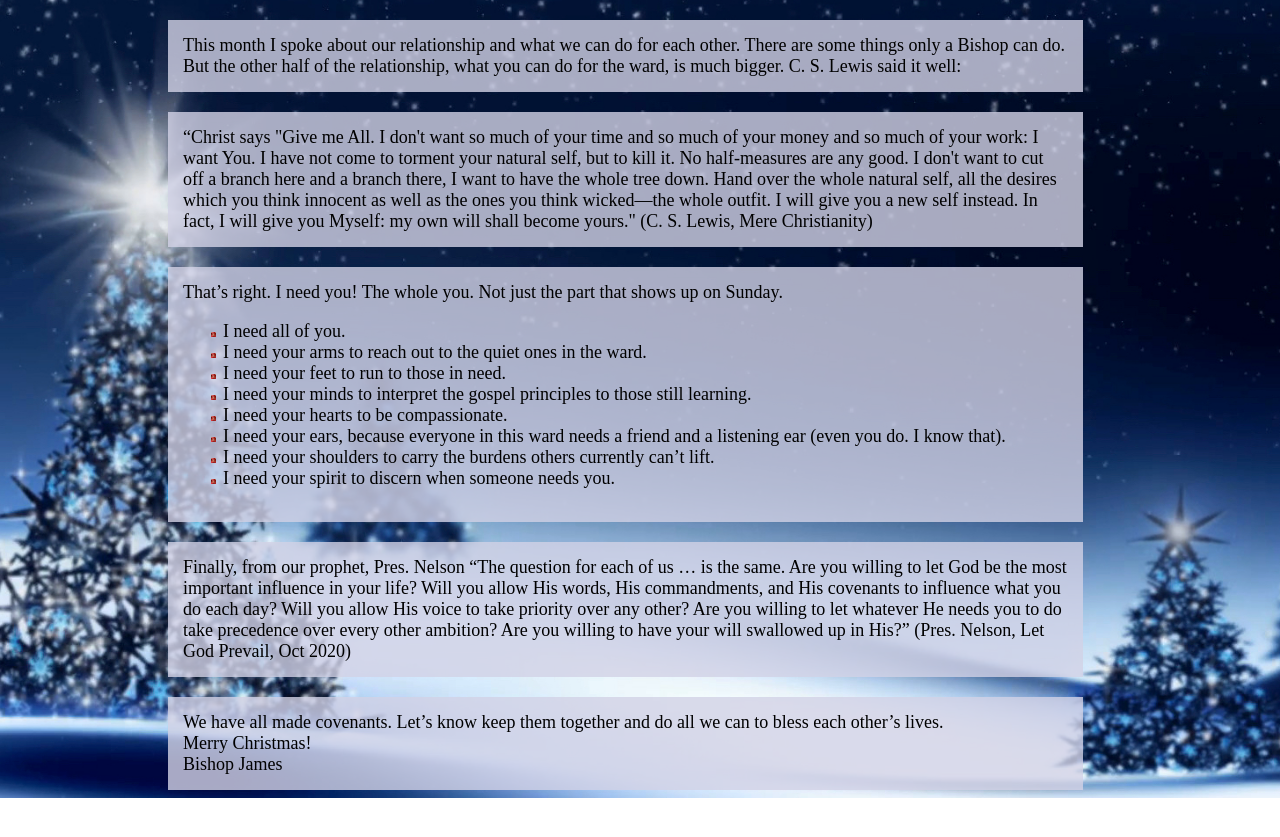
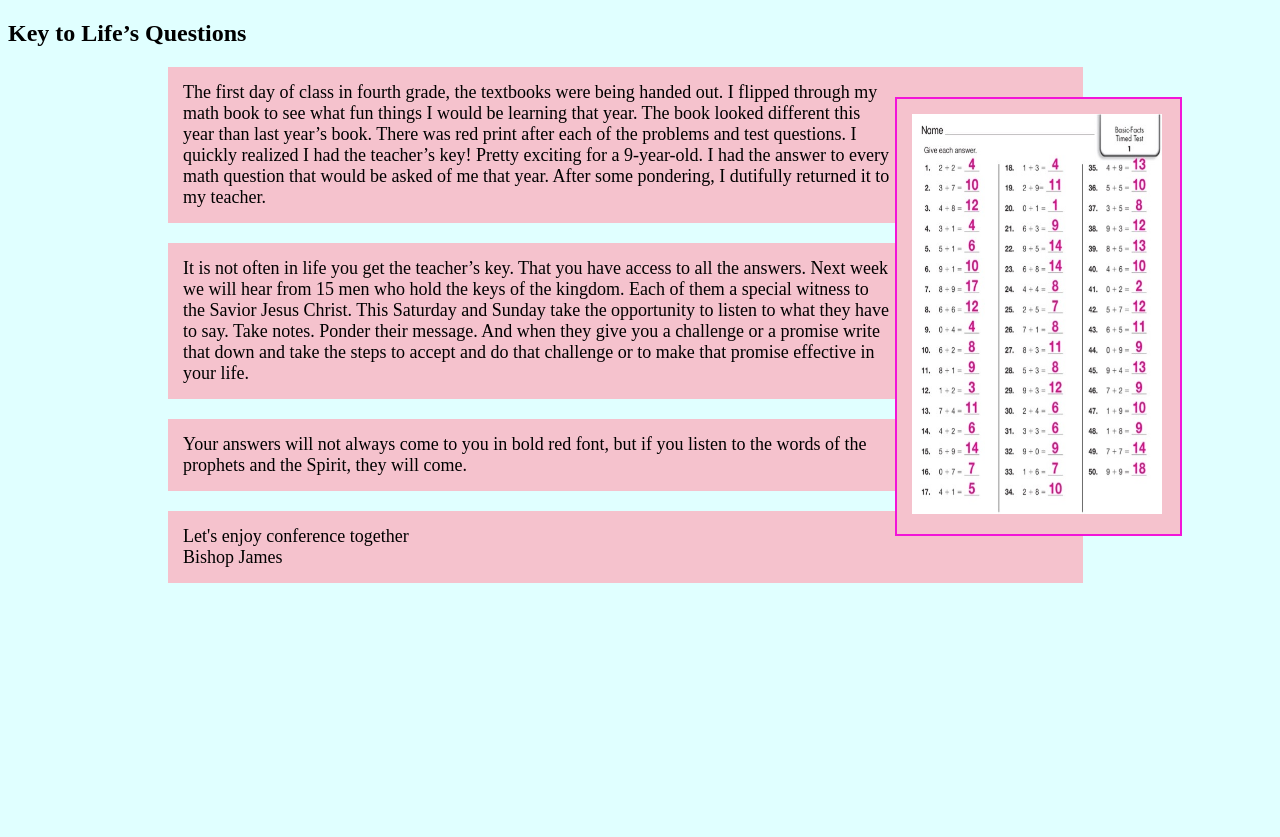
Before and after one commit to gtjames/gtjames.github.io, a Jekyll site: the page message.html, which Jekyll copies as it is, in a window 1280 px wide. Shown: the top 837 px of the page. Built offline with Jekyll 4.4.1, drawn with Linux system fonts in a browser that asks for light colours.

Commit message:
Bishop's Message

```diff
--- a/message.html
+++ b/message.html
@@ -5,7 +5,7 @@
     <title>Bishop's Message Dec 2020</title>
     <style>
         div {
-            background: rgba(210, 210, 230, 0.8);
+            background: #f5c2cd;
             padding: 15px;
             margin: 20px 100px 5px 160px;
             width: 70%;
@@ -15,8 +15,8 @@
 
         .bg {
             /* The image used */
-            background-image: url("images/Christmas-star.jpeg");
-
+            /*background-image: url("images/TeachersKey.jpg");*/
+            background-color: lightcyan;
             /* Full height */
             height: 100%;
 
@@ -25,51 +25,41 @@
             background-repeat: no-repeat;
             background-size: cover;
         }
-        ul {
-            list-style-image: url('images/dot.png');
+        .wrapingimage
+        {
+            width: 20%;
+            float: right;
+            margin: 30px 90px 3px 4px;
+            border: 2px solid #f215d8;
         }
     </style>
 
 </head>
 <body class="bg">
-    <div>
-        This month I spoke about our relationship and what we can do for each other.
-        There are some things only a Bishop can do. But the other half of the relationship,
-        what you can do for the ward, is much bigger. C. S. Lewis said it well:
+<h2>Key to Life’s Questions</h2>
+<div class="wrapingimage">
+    <img src="images/TeachersKey.jpg" width="250" height="400" alt="image">
 </div>
 <div>
-        “Christ says "Give me All. I don't want so much of your time and so much of your money and so much of your
-        work: I want You. I have not come to torment your natural self, but to kill it. No half-measures are any
-        good. I don't want to cut off a branch here and a branch there, I want to have the whole tree down.
-        Hand over the whole natural self, all the desires which you think innocent as well as the ones you
-        think wicked—the whole outfit. I will give you a new self instead. In fact, I will give you Myself:
-        my own will shall become yours." (C. S. Lewis, Mere Christianity)
+    The first day of class in fourth grade, the textbooks were being handed out. I flipped through my math book to
+    see what fun things I would be learning that year. The book looked different this year than last year’s book.
+    There was red print after each of the problems and test questions. I quickly realized I had the teacher’s key!
+    Pretty exciting for a 9-year-old. I had the answer to every math question that would be asked of me that year.
+    After some pondering, I dutifully returned it to my teacher.
 </div>
 <div>
-        That’s right. I need you! The whole you. Not just the part that shows up on Sunday.
-        <ul>
-            <li>I need all of you.</li>
-            <li>I need your arms to reach out to the quiet ones in the ward.</li>
-            <li>I need your feet to run to those in need.</li>
-            <li>I need your minds to interpret the gospel principles to those still learning.</li>
-            <li>I need your hearts to be compassionate.</li>
-            <li>I need your ears, because everyone in this ward needs a friend and a listening ear (even you do. I know that).</li>
-            <li>I need your shoulders to carry the burdens others currently can’t lift.</li>
-            <li>I need your spirit to discern when someone needs you.</li>
-        </ul>
+    It is not often in life you get the teacher’s key. That you have access to all the answers. Next week we will
+    hear from 15 men who hold the keys of the kingdom. Each of them a special witness to the Savior Jesus Christ.
+    This Saturday and Sunday take the opportunity to listen to what they have to say. Take notes. Ponder their message.
+    And when they give you a challenge or a promise write that down and take the steps to accept and do that
+    challenge or to make that promise effective in your life.
 </div>
 <div>
-        Finally, from our prophet, Pres. Nelson
-        “The question for each of us … is the same. Are you willing to let God be the most important influence in
-        your life? Will you allow His words, His commandments, and His covenants to influence what you do each day?
-        Will you allow His voice to take priority over any other? Are you willing to let whatever He needs you to do
-        take precedence over every other ambition? Are you willing to have your will swallowed up in His?”
-        (Pres. Nelson, Let God Prevail, Oct 2020)
+    Your answers will not always come to you in bold red font, but if you listen to the words of the prophets and
+    the Spirit, they will come.
 </div>
 <div>
-        We have all made covenants. Let’s know keep them together and do all we can to bless each other’s lives.
-        <br>
-        Merry Christmas!
+    Let's enjoy conference together
     <br>
     Bishop James
 </div>
```
Also changed, not shown: message-Dec.html (added, +77 -0 lines), images/TeachersKey.jpg (added). Lines whose indentation alone changed are shown as unchanged.
